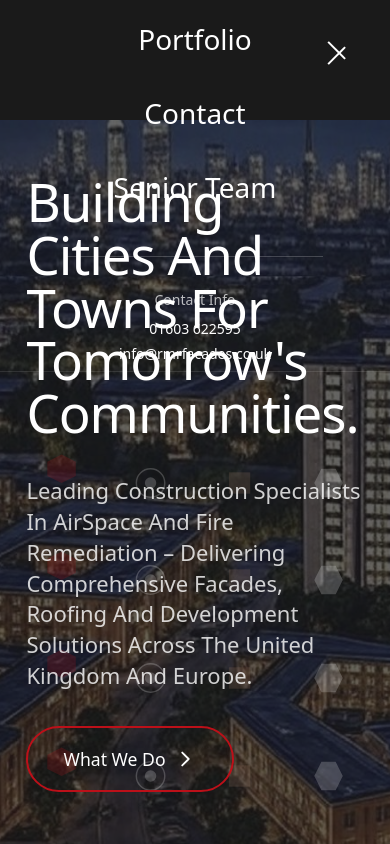
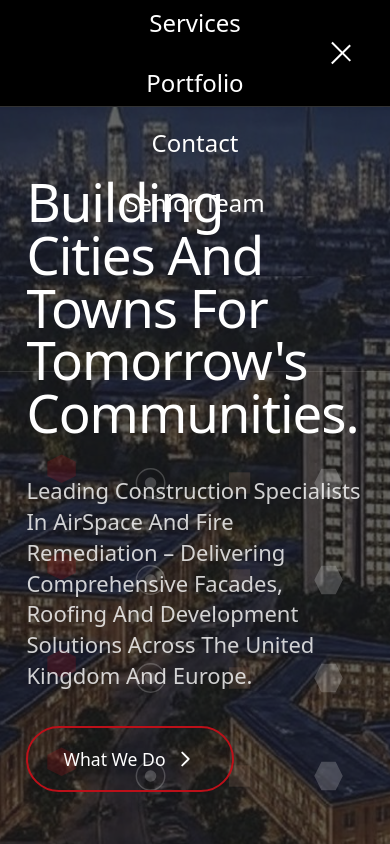
Before and after one commit to atomdogs/rmr-website, a Next.js app: page / in a window 390 px wide. Both pictures are taken after a click on the button "Toggle menu". Shown: the top 844 px of the page. Built offline with nearby package versions, Linux system fonts and the light colour scheme; grey boxes are pictures that could not be loaded.

Commit message:
Update MobileMenu.tsx

```diff
--- a/src/components/MobileMenu.tsx
+++ b/src/components/MobileMenu.tsx
@@ -6,103 +6,62 @@ import Link from "next/link";
 export function MobileMenu() {
   const [isOpen, setIsOpen] = useState(false);
 
-  const menuStyles = {
-    position: 'fixed' as const,
-    top: 0,
-    right: 0,
-    bottom: 0,
-    left: 0,
-    backgroundColor: '#1a1a1a',
-    zIndex: 9998,
-    transform: isOpen ? 'translateX(0)' : 'translateX(100%)',
-    transition: 'transform 0.3s ease-in-out',
-    display: 'flex',
-    flexDirection: 'column' as const,
-    alignItems: 'center',
-    justifyContent: 'center',
-    padding: '80px 24px 40px'
-  };
-
-  const linkStyle = {
-    fontSize: '28px',
-    fontWeight: '300',
-    color: 'white',
-    textDecoration: 'none',
-    transition: 'color 0.2s'
-  };
-
   return (
     <>
-      {/* Hamburger button */}
+      {/* Hamburger button - always on top */}
       <button
         onClick={() => setIsOpen(!isOpen)}
-        className="md:hidden p-2"
-        style={{ position: 'relative', zIndex: 9999 }}
+        className="md:hidden relative p-2"
+        style={{ zIndex: 10000 }}
         aria-label="Toggle menu"
       >
-        <div style={{ width: '24px', height: '20px', display: 'flex', flexDirection: 'column', justifyContent: 'space-between' }}>
-          <span
-            style={{
-              display: 'block',
-              height: '2px',
-              width: '100%',
-              backgroundColor: 'white',
-              transition: 'all 0.3s',
-              transform: isOpen ? 'rotate(45deg) translateY(9px)' : 'none'
-            }}
-          />
-          <span
-            style={{
-              display: 'block',
-              height: '2px',
-              width: '100%',
-              backgroundColor: 'white',
-              transition: 'all 0.3s',
-              opacity: isOpen ? 0 : 1
-            }}
-          />
-          <span
-            style={{
-              display: 'block',
-              height: '2px',
-              width: '100%',
-              backgroundColor: 'white',
-              transition: 'all 0.3s',
-              transform: isOpen ? 'rotate(-45deg) translateY(-9px)' : 'none'
-            }}
-          />
+        <div className="w-6 h-5 flex flex-col justify-between">
+          <span className={`block h-0.5 w-full bg-white transition-all ${isOpen ? 'rotate-45 translate-y-2' : ''}`} />
+          <span className={`block h-0.5 w-full bg-white transition-all ${isOpen ? 'opacity-0' : ''}`} />
+          <span className={`block h-0.5 w-full bg-white transition-all ${isOpen ? '-rotate-45 -translate-y-2' : ''}`} />
         </div>
       </button>
 
-      {/* Mobile menu - solid dark background */}
-      <div className="md:hidden" style={menuStyles}>
-        <nav style={{ display: 'flex', flexDirection: 'column', alignItems: 'center', gap: '32px', width: '100%' }}>
-          <Link href="/" onClick={() => setIsOpen(false)} style={linkStyle}>
+      {/* Full screen menu overlay */}
+      {isOpen && (
+        <div
+          className="md:hidden"
+          style={{
+            position: 'fixed',
+            top: 0,
+            left: 0,
+            right: 0,
+            bottom: 0,
+            backgroundColor: '#000000',
+            zIndex: 9000,
+            display: 'flex',
+            alignItems: 'center',
+            justifyContent: 'center',
+            padding: '20px'
+          }}
+        >
+          <nav style={{ display: 'flex', flexDirection: 'column', alignItems: 'center', gap: '24px' }}>
+            <Link href="/" onClick={() => setIsOpen(false)} style={{ color: 'white', fontSize: '24px', textDecoration: 'none' }}>
               Home
             </Link>
-          <Link href="/about" onClick={() => setIsOpen(false)} style={linkStyle}>
+            <Link href="/about" onClick={() => setIsOpen(false)} style={{ color: 'white', fontSize: '24px', textDecoration: 'none' }}>
               About Us
             </Link>
-          <a href="#services" onClick={() => setIsOpen(false)} style={linkStyle}>
+            <Link href="#services" onClick={() => setIsOpen(false)} style={{ color: 'white', fontSize: '24px', textDecoration: 'none' }}>
               Services
-          </a>
-          <Link href="/portfolio" onClick={() => setIsOpen(false)} style={linkStyle}>
+            </Link>
+            <Link href="/portfolio" onClick={() => setIsOpen(false)} style={{ color: 'white', fontSize: '24px', textDecoration: 'none' }}>
               Portfolio
             </Link>
-          <Link href="/contact" onClick={() => setIsOpen(false)} style={linkStyle}>
+            <Link href="/contact" onClick={() => setIsOpen(false)} style={{ color: 'white', fontSize: '24px', textDecoration: 'none' }}>
               Contact
             </Link>
-          <Link href="/team" onClick={() => setIsOpen(false)} style={linkStyle}>
+            <Link href="/team" onClick={() => setIsOpen(false)} style={{ color: 'white', fontSize: '24px', textDecoration: 'none' }}>
               Senior Team
             </Link>
-
-          <div style={{ paddingTop: '32px', borderTop: '1px solid rgba(255, 255, 255, 0.2)', width: '256px', textAlign: 'center', marginTop: '16px' }}>
-            <p style={{ color: 'rgba(255, 255, 255, 0.7)', fontSize: '14px', marginBottom: '8px' }}>Contact Info</p>
-            <p style={{ color: 'white', fontSize: '14px', marginBottom: '4px' }}>01603 622595</p>
-            <p style={{ color: 'white', fontSize: '14px' }}>info@rmrfacades.co.uk</p>
-          </div>
           </nav>
         </div>
+      )}
     </>
   );
 }
```
Lines whose indentation alone changed are shown as unchanged.
